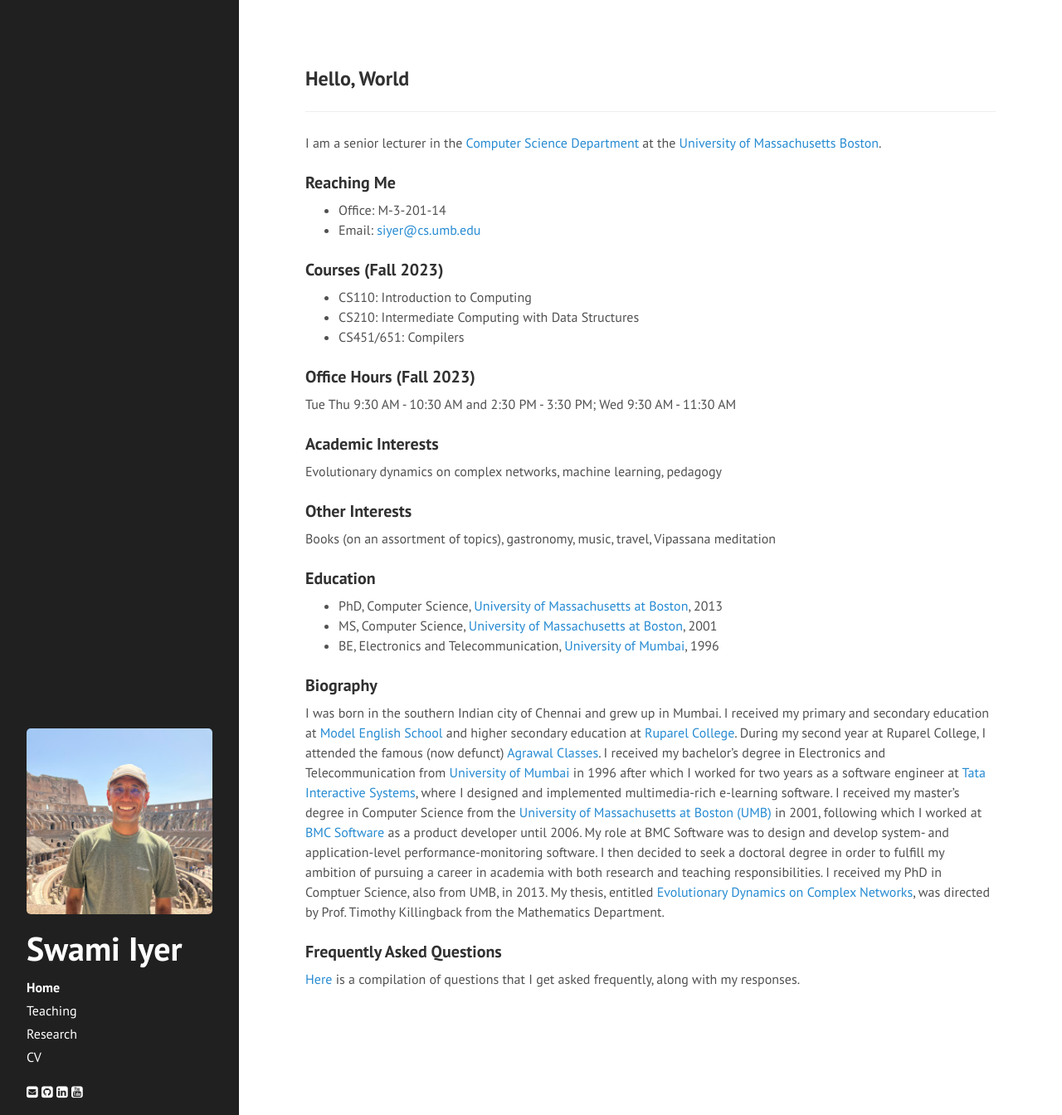
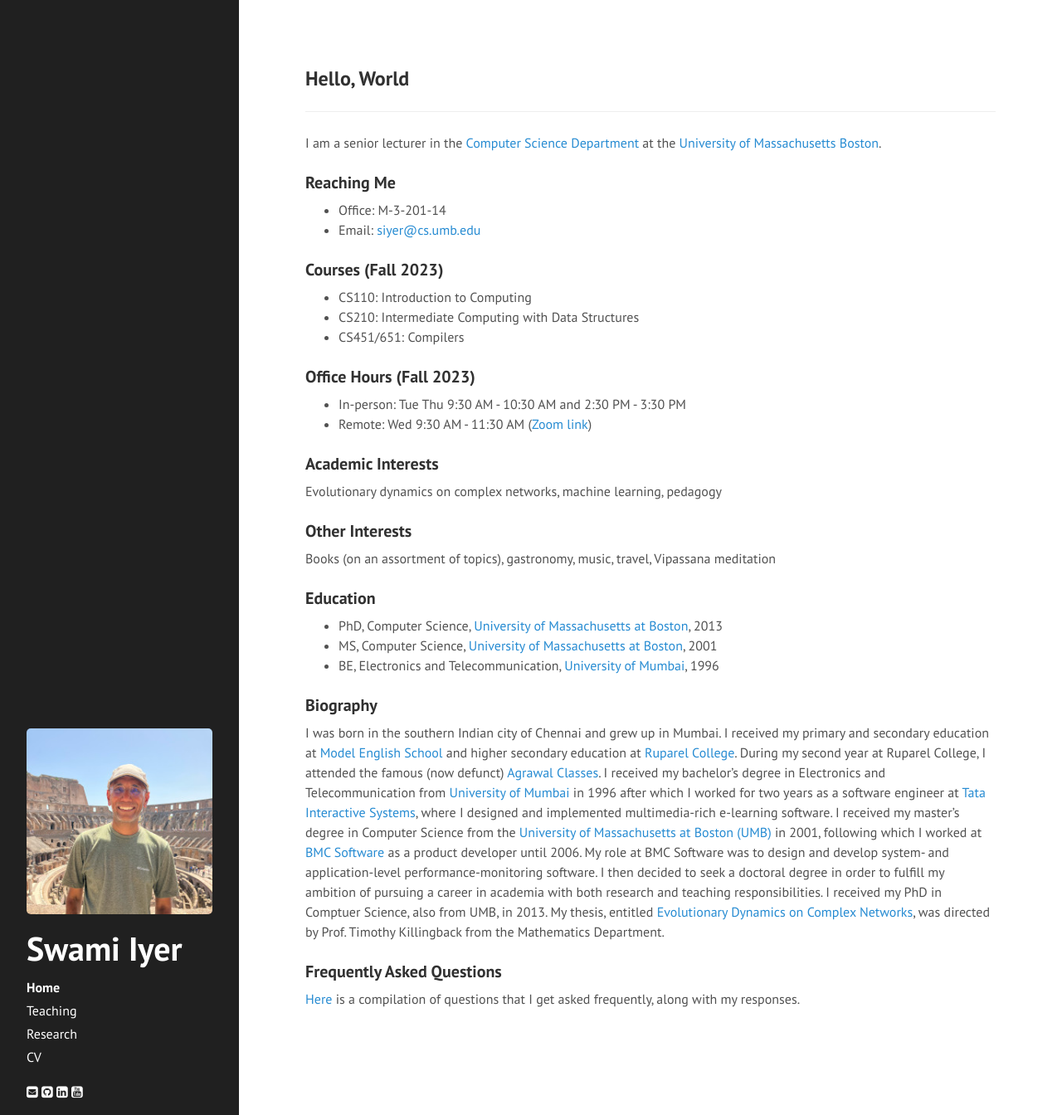
Before and after one commit to swamiiyer/swamiiyer.github.io, a Jekyll site: the page built from _pages/index.md, in a window 1280 px wide and 1344 px high. Shown: the whole window at 83% size. Built offline with Jekyll 4.4.1, drawn with Linux system fonts in a browser that asks for light colours; nearby versions of some CDN libraries.

Commit message:
Updated office hours

```diff
--- a/_pages/index.md
+++ b/_pages/index.md
@@ -20,7 +20,8 @@ I am a senior lecturer in the [Computer Science Department](http://www.cs.umb.ed
 
 ### Office Hours (Fall 2023)
 
-Tue Thu 9:30 AM - 10:30 AM and 2:30 PM - 3:30 PM; Wed 9:30 AM - 11:30 AM
+- In-person: Tue Thu 9:30 AM - 10:30 AM and 2:30 PM - 3:30 PM
+- Remote: Wed 9:30 AM - 11:30 AM ([Zoom link](https://umassboston.zoom.us/j/8790346943?pwd=N1VCR0RnbnJhNVpBZEprbmdFcVF0Zz09))
 
 ### Academic Interests
 
```
